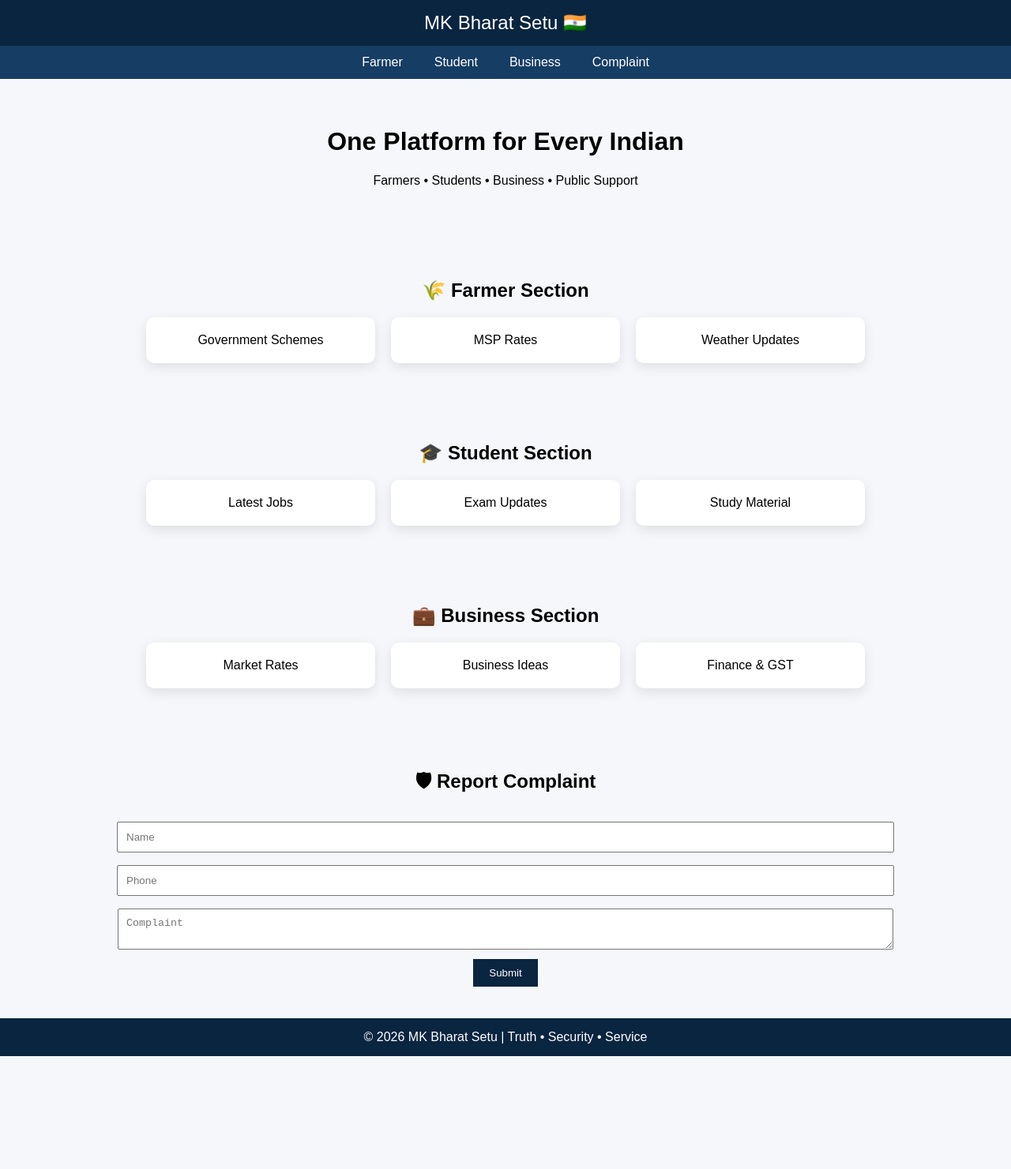
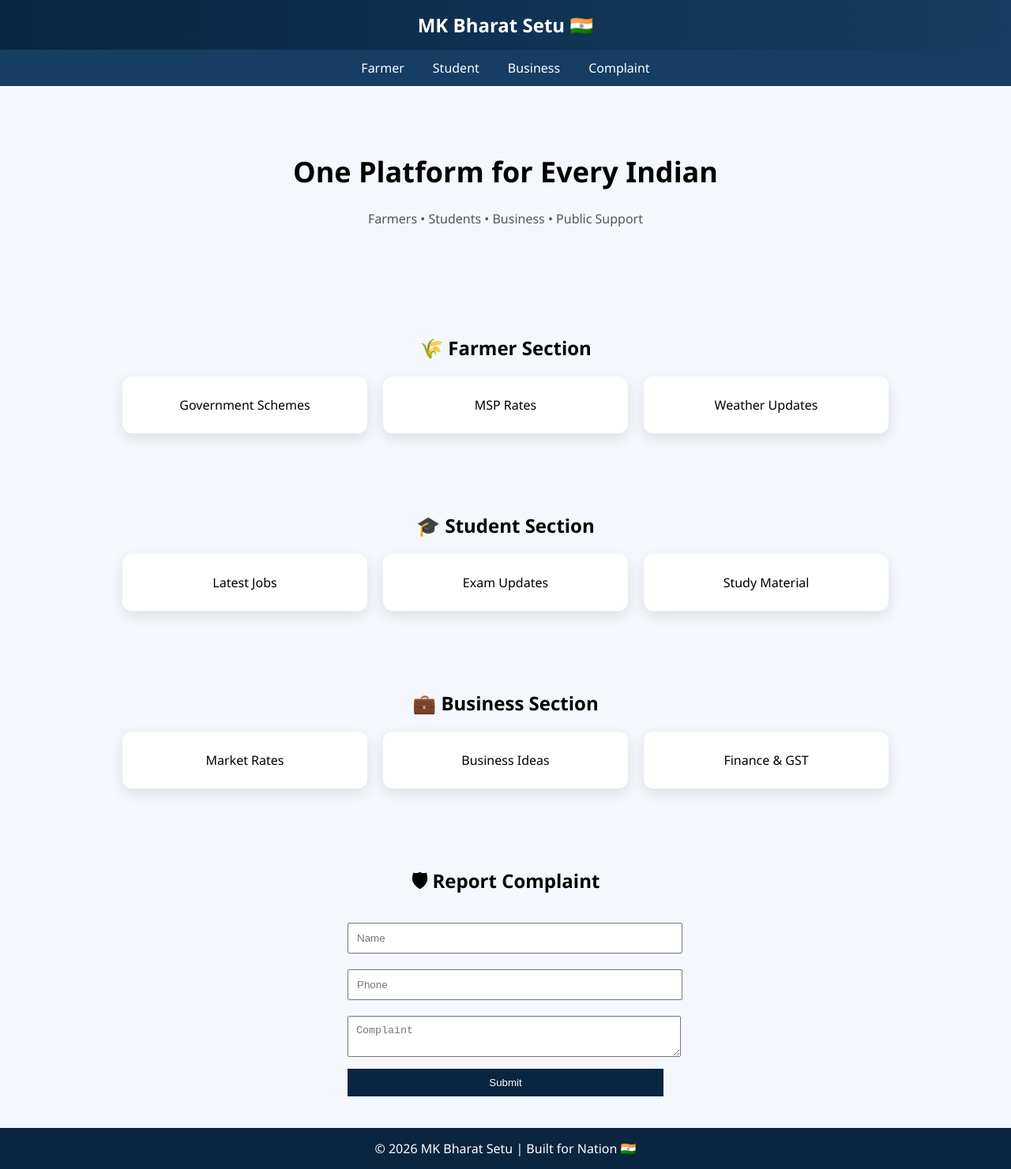
Before and after one commit to mklover07/mkbharatsetu, a website: page index.html in a window 1280 px wide. Shown: the whole page at 79% size. Before the commit the page ends 1338 px from the top, so only its background shows below. Drawn offline with Linux system fonts and the light colour scheme.

Commit message:
Update index.html

```diff
--- a/index.html
+++ b/index.html
@@ -8,20 +8,21 @@
 <style>
 body {
   margin: 0;
-  font-family: Arial, sans-serif;
-  background: #f5f7fa;
+  font-family: 'Segoe UI', sans-serif;
+  background: #f4f7fb;
 }
 
-/* Header */
+/* HEADER */
 header {
-  background: #0a2540;
+  background: linear-gradient(90deg, #0a2540, #163d63);
   color: white;
   padding: 15px;
   text-align: center;
   font-size: 24px;
+  font-weight: bold;
 }
 
-/* Navigation */
+/* NAVBAR */
 nav {
   display: flex;
   justify-content: center;
@@ -29,57 +30,79 @@ nav {
 }
 nav a {
   color: white;
-  padding: 12px 20px;
+  padding: 12px 18px;
   text-decoration: none;
+  transition: 0.3s;
 }
 nav a:hover {
   background: #0a2540;
+  transform: scale(1.05);
 }
 
-/* Sections */
+/* HERO */
+.hero {
+  text-align: center;
+  padding: 60px 20px;
+}
+.hero h1 {
+  font-size: 36px;
+}
+.hero p {
+  color: #555;
+}
+
+/* SECTION */
 .section {
-  padding: 40px;
+  padding: 40px 20px;
   text-align: center;
 }
-.section h2 {
-  margin-bottom: 20px;
-}
 
-/* Cards */
+/* CARDS */
 .cards {
   display: flex;
   flex-wrap: wrap;
   justify-content: center;
   gap: 20px;
 }
+
 .card {
   background: white;
-  padding: 20px;
-  width: 250px;
-  border-radius: 10px;
-  box-shadow: 0 5px 15px rgba(0,0,0,0.1);
+  padding: 25px;
+  width: 260px;
+  border-radius: 12px;
+  box-shadow: 0 6px 18px rgba(0,0,0,0.1);
+  transition: 0.3s;
 }
 
-/* Form */
+.card:hover {
+  transform: translateY(-10px);
+}
+
+/* FORM */
+form {
+  max-width: 400px;
+  margin: auto;
+}
 form input, form textarea {
-  width: 80%;
+  width: 100%;
   padding: 10px;
-  margin: 8px 0;
+  margin: 10px 0;
 }
 button {
-  padding: 10px 20px;
+  width: 100%;
+  padding: 10px;
   background: #0a2540;
   color: white;
   border: none;
   cursor: pointer;
 }
 
-/* Footer */
+/* FOOTER */
 footer {
   background: #0a2540;
   color: white;
+  padding: 15px;
   text-align: center;
-  padding: 15px;
 }
 </style>
 </head>
@@ -97,8 +120,7 @@ footer {
   <a href="#complaint">Complaint</a>
 </nav>
 
-<!-- HERO -->
-<div class="section">
+<div class="hero">
   <h1>One Platform for Every Indian</h1>
   <p>Farmers • Students • Business • Public Support</p>
 </div>
@@ -138,16 +160,16 @@ footer {
   <h2>🛡 Report Complaint</h2>
 
   <form id="form">
-    <input type="text" id="name" placeholder="Name" required><br>
-    <input type="text" id="phone" placeholder="Phone" required><br>
-    <textarea id="complaintText" placeholder="Complaint"></textarea><br>
+    <input type="text" id="name" placeholder="Name" required>
+    <input type="text" id="phone" placeholder="Phone" required>
+    <textarea id="complaintText" placeholder="Complaint"></textarea>
     <button type="submit">Submit</button>
   </form>
 
 </div>
 
 <footer>
-  © 2026 MK Bharat Setu | Truth • Security • Service
+  © 2026 MK Bharat Setu | Built for Nation 🇮🇳
 </footer>
 
 <script>
```
